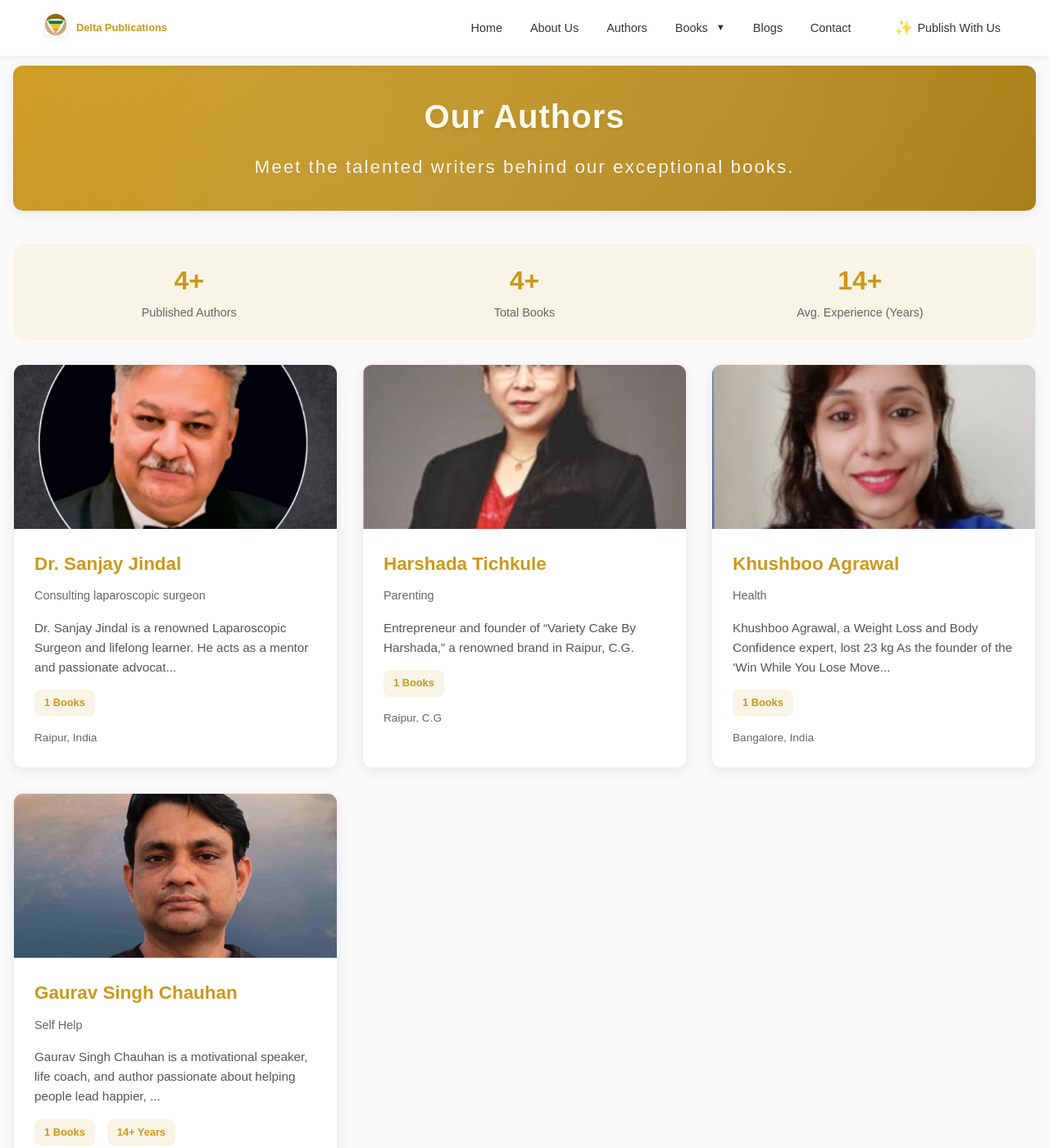
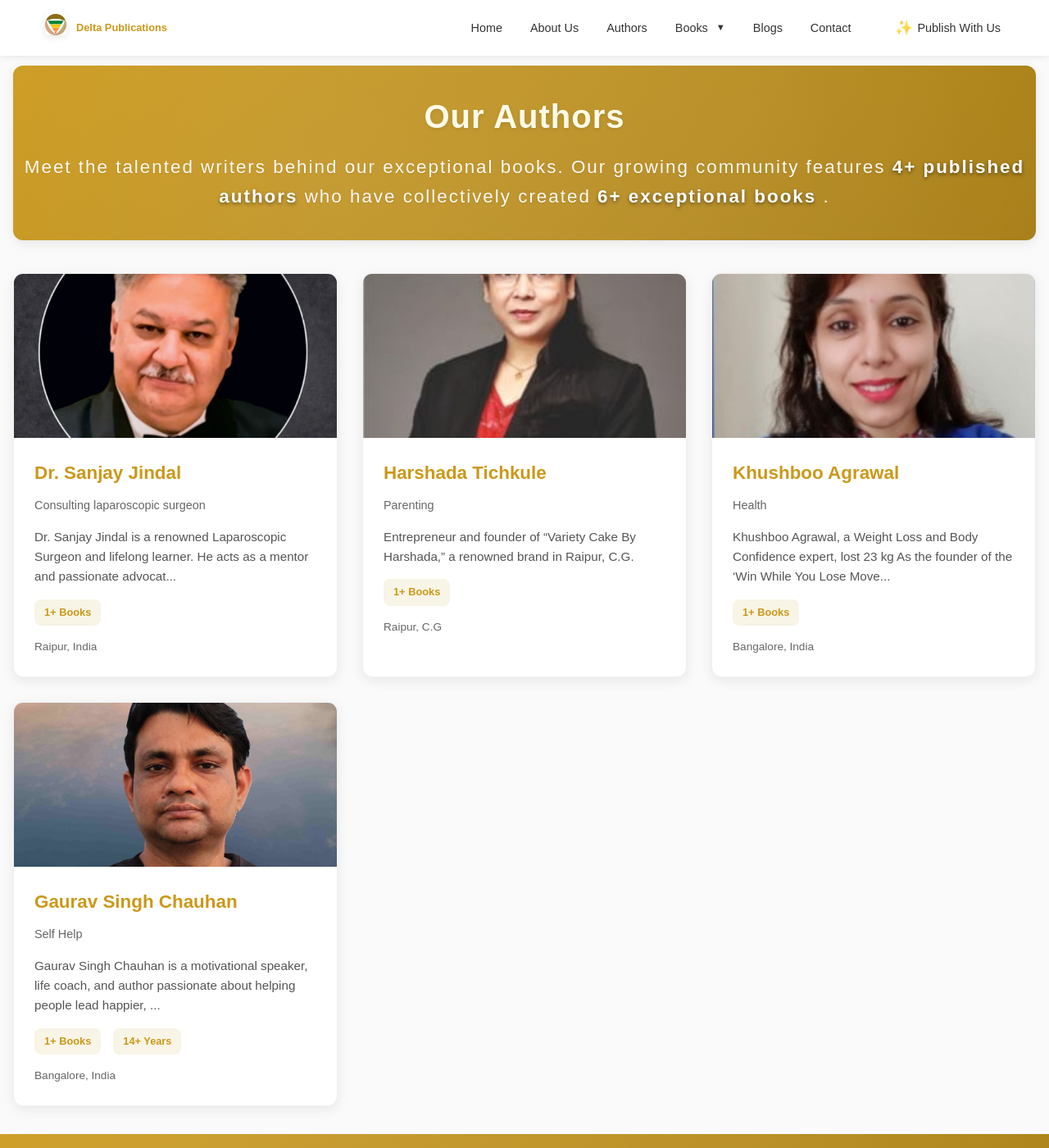
Before and after one commit to gauravsc-alc/gauravsc-alc.github.io, a Jekyll site: the page built from authors.html, in a window 1280 px wide and 1400 px high. Shown: the whole window at 82% size. Built offline with Jekyll 4.4.1, drawn with Linux system fonts in a browser that asks for light colours.

Commit message:
Update author page with number in details

```diff
--- a/authors.html
+++ b/authors.html
@@ -8,46 +8,38 @@ permalink: /authors.html
   <div class="container">
     <div class="hero bg-light text-center rounded-large shadow">
       <h1 class="text-primary">Our Authors</h1>
-      <p>Meet the talented writers behind our exceptional books.</p>
+      <p>
+        Meet the talented writers behind our exceptional books. Our growing community features
+        <strong style="color: white; text-shadow: 0 2px 4px rgba(0, 0, 0, 0.5);">
+          {% assign author_count = site.authors.size %}
+          {% if author_count == 0 %}4+{% else %}{{ author_count }}+{% endif %} published authors
+        </strong>
+        who have collectively created
+        <strong style="color: white; text-shadow: 0 2px 4px rgba(0, 0, 0, 0.5);">
+          {% assign total_books = site.books.size %}
+          {% if total_books == 0 %}4+{% else %}{{ total_books }}+{% endif %} exceptional books
+        </strong>.
+      </p>
+
+      <!-- Add visual stats in the hero section -->
+      <!-- <div style="display: flex; gap: 30px; justify-content: center; margin-top: 20px; flex-wrap: wrap;">
+        <div style="text-align: center;">
+          <span style="display: block; font-size: 2rem; font-weight: 800; color: var(--primary-color);">
+            {% if author_count == 0 %}4+{% else %}{{ author_count }}+{% endif %}
+          </span>
+          <span style="font-size: 0.9rem; color: var(--text-muted);">📝 Published Authors</span>
+        </div>
+        <div style="text-align: center;">
+          <span style="display: block; font-size: 2rem; font-weight: 800; color: var(--primary-color);">
+            {% if total_books == 0 %}4+{% else %}{{ total_books }}+{% endif %}
+          </span>
+          <span style="font-size: 0.9rem; color: var(--text-muted);">📚 Total Books</span>
+        </div>
+      </div> -->
     </div>
 
     <div class="content-section" style="margin-top: 40px;">
-      <!-- Add dynamic stats header -->
-      {% if site.authors and site.authors.size > 0 %}
-        <div style="background: var(--primary-light); padding: 20px; border-radius: 15px; margin-bottom: 30px; text-align: center;">
-          <div style="display: grid; grid-template-columns: repeat(auto-fit, minmax(150px, 1fr)); gap: 20px;">
-            <div>
-              <span style="display: block; font-size: 2rem; font-weight: 800; color: var(--primary-color);">{{ site.authors.size }}+</span>
-              <span style="font-size: 0.9rem; color: var(--text-muted);">Published Authors</span>
-            </div>
-            <div>
-              {% assign total_books = 0 %}
-              {% for author in site.authors %}
-                {% if author.books %}
-                  {% assign total_books = total_books | plus: author.books.size %}
-                {% endif %}
-              {% endfor %}
-              <span style="display: block; font-size: 2rem; font-weight: 800; color: var(--primary-color);">{{ total_books }}+</span>
-              <span style="font-size: 0.9rem; color: var(--text-muted);">Total Books</span>
-            </div>
-            <div>
-              {% assign avg_experience = 0 %}
-              {% assign experience_count = 0 %}
-              {% for author in site.authors %}
-                {% if author.experience_years %}
-                  {% assign avg_experience = avg_experience | plus: author.experience_years %}
-                  {% assign experience_count = experience_count | plus: 1 %}
-                {% endif %}
-              {% endfor %}
-              {% if experience_count > 0 %}
-                {% assign avg_experience = avg_experience | divided_by: experience_count %}
-              {% endif %}
-              <span style="display: block; font-size: 2rem; font-weight: 800; color: var(--primary-color);">{{ avg_experience }}+</span>
-              <span style="font-size: 0.9rem; color: var(--text-muted);">Avg. Experience (Years)</span>
-            </div>
-          </div>
-        </div>
-      {% endif %}
+      <!-- Remove the separate dynamic stats header section -->
 
       <!-- Debug information - remove in production -->
       {% comment %}
@@ -77,7 +69,7 @@ permalink: /authors.html
                   <p class="author-bio">{{ author.bio | truncate: 120 }}</p>
                   {% if author.books %}
                     <div class="author-stats">
-                      <span class="stat">{{ author.books.size }} Books</span>
+                      <span class="stat">{{ author.books.size }}+ Books</span>
                       {% if author.experience_years %}
                         <span class="stat">{{ author.experience_years }}+ Years</span>
                       {% endif %}
```
